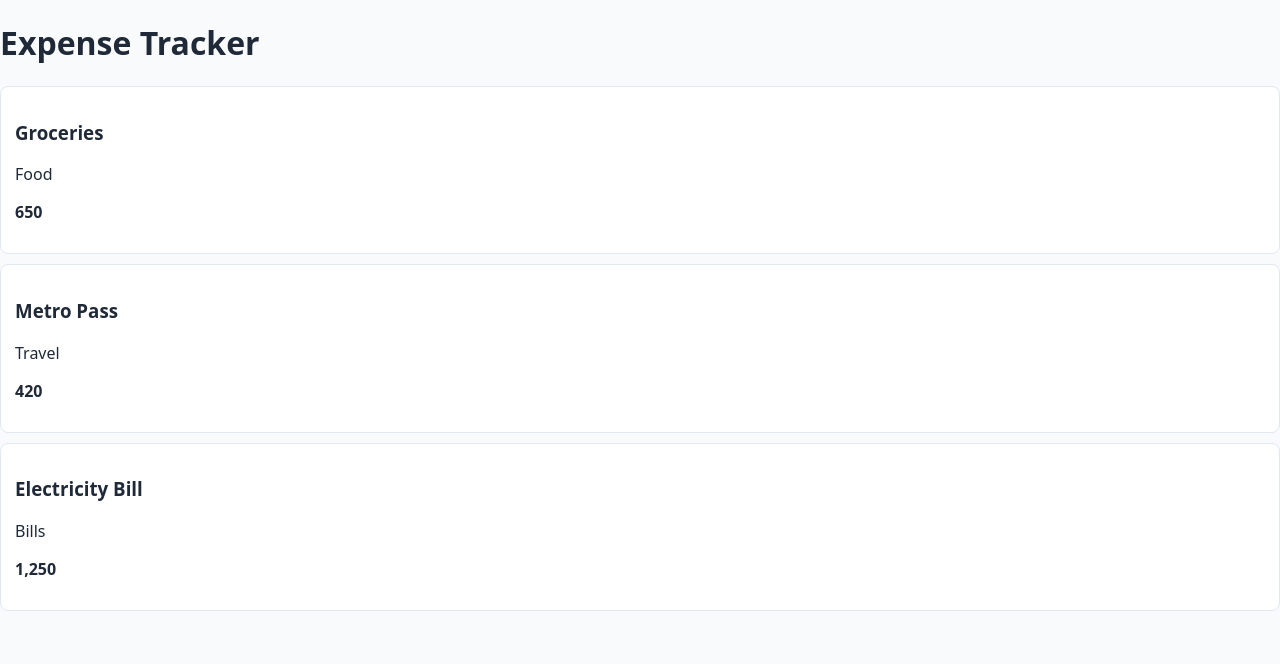
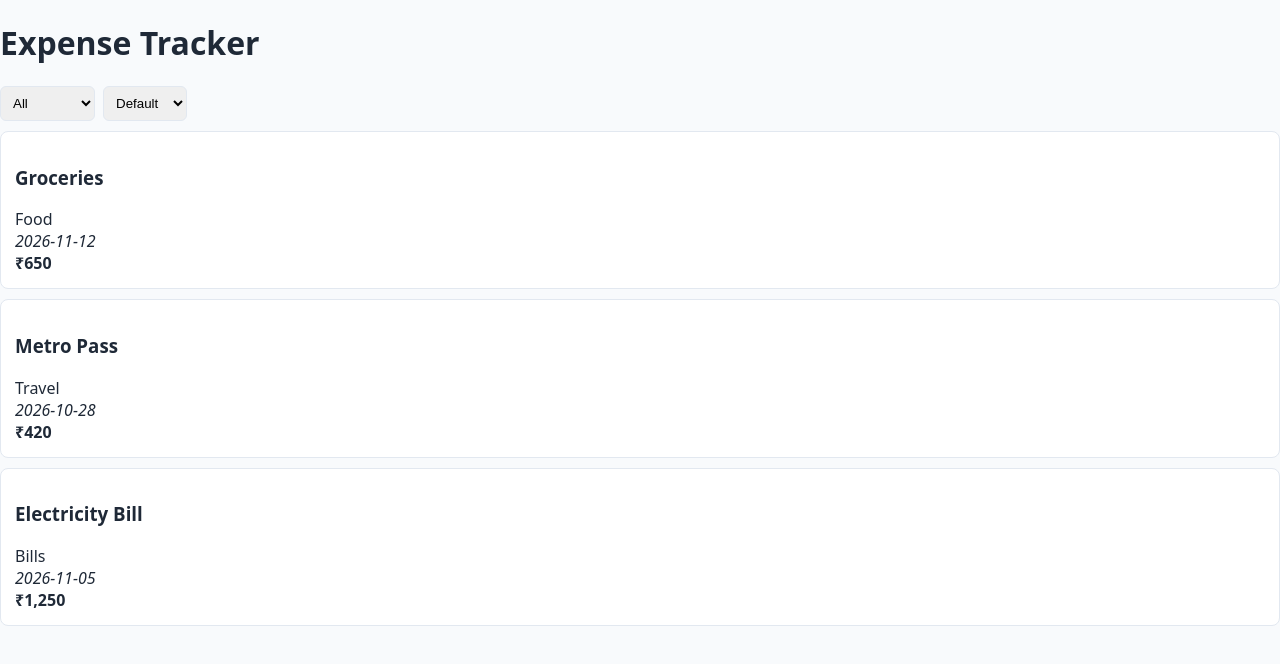
Before and after one commit to dvlpFDSkmr/NextJS_mastery_lab, a Next.js app in the folder expense-tracker/: page / in a window 1280 px wide. Shown: the top 664 px of the page. Built offline with nearby package versions, Linux system fonts and the light colour scheme.

Commit message:
feat: enhance expense tracking functionality with filtering and sorting options

```diff
--- a/expense-tracker/src/components/ExpenseItem.tsx
+++ b/expense-tracker/src/components/ExpenseItem.tsx
@@ -6,12 +6,13 @@ type ExpenseItemProps = {
 
 export function ExpenseItem({ expense }: ExpenseItemProps) {
   return (
-    <div className="card">
-      <h3>{expense.title}</h3>
-      <p>{expense.category}</p>
-      <p>
-        <b>{expense.amount.toLocaleString("en-IN")}</b>
-      </p>
-    </div>
+    <article className="card">
+      <div>
+        <h3>{expense.title}</h3>
+        <span>{expense.category}</span> <br />
+        <span><i>{expense.date}</i></span>
+      </div>
+      <strong>₹{expense.amount.toLocaleString("en-IN")}</strong>
+    </article>
   );
 }
--- /dev/null
+++ b/expense-tracker/src/pages/api/expenses/index.ts
@@ -0,0 +1,9 @@
+import type {NextApiRequest, NextApiResponse} from "next";
+import { expensesDB } from "../../../../utils/db";
+
+
+export default function handler(req: NextApiRequest, res:NextApiResponse){
+    if(req.method === "GET"){
+        return res.status(200).json(expensesDB)
+    }
+}
--- a/expense-tracker/src/pages/index.tsx
+++ b/expense-tracker/src/pages/index.tsx
@@ -1,7 +1,8 @@
 import type { GetServerSideProps, InferGetServerSidePropsType } from "next";
-import { Expense } from "../../types";
+import { CategoryFilter, Expense } from "../../types";
 import { expensesDB } from "../../utils/db";
 import { ExpenseList } from "@/components/ExpenseList";
+import { useState } from "react";
 
 type HomeProps = {
   expenses: Expense[];
@@ -12,11 +13,40 @@ export const getServerSideProps: GetServerSideProps<HomeProps> = async () => {
   return { props: { expenses: expensesDB } };
 };
 
-export default function Home({expenses} : InferGetServerSidePropsType<typeof getServerSideProps>) {
+export default function Home({ expenses }: InferGetServerSidePropsType<typeof getServerSideProps>) {
+  const [category, setCategory] = useState<CategoryFilter>(`All`);
+  const [sortmode, setSortmode] = useState<string>("default");
+
+  const filteredExpense: Expense[] = expenses.filter((item) => {
+    const filterCategory = category === "All" ? true : category === item.category;
+
+    return filterCategory;
+  });
+  const sortedExpense: Expense[] = [...filteredExpense].sort((a, b) => {
+    if (sortmode === "amount") return b.amount - a.amount;
+    if (sortmode === "date") return b.date.localeCompare(a.date);
+
+    return 0;
+  });
+
   return (
-    <div>
+    <div className="main">
       <h1>Expense Tracker</h1>
-      <ExpenseList expenses={expenses}/>
+      <select value={category} onChange={(e) => setCategory(e.target.value as CategoryFilter)}>
+        <option value="All">All</option>
+        <option value="Food">Food</option>
+        <option value="Travel">Travel</option>
+        <option value="Bills">Bills</option>
+        <option value="Shopping">Shopping</option>
+      </select>
+
+      <select value={sortmode} onChange={(e) => setSortmode(e.target.value)}>
+        <option value="default">Default</option>
+        <option value="amount">Amount</option>
+        <option value="date">Date</option>
+      </select>
+
+      <ExpenseList expenses={sortedExpense} />
     </div>
   );
 }
```
